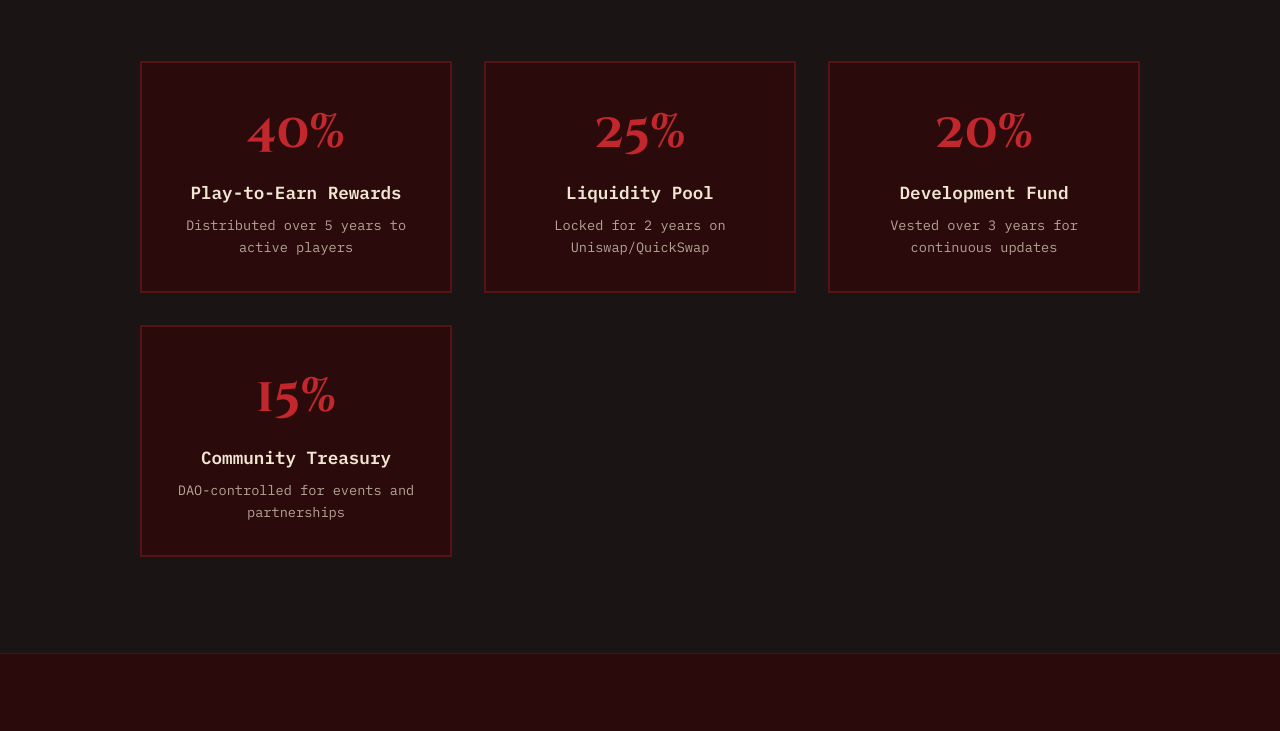
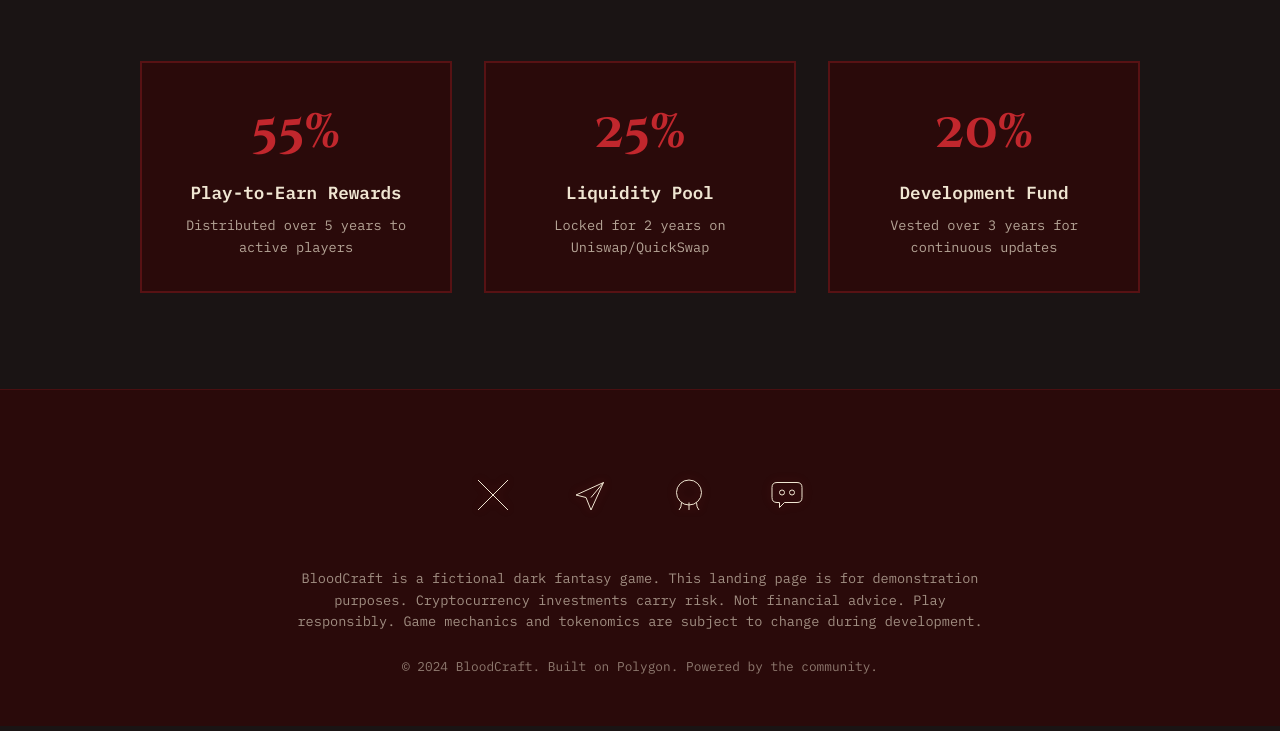
Before and after one commit to BloodCraft-game/Landing-Page, a website: page public/index.html in a window 1280 px wide. Shown: the part 5087-5818 px from the top of the page. Drawn offline with nearby package versions, Linux system fonts and the light colour scheme; no server answers.

Commit message:
Update index.html

```diff
--- a/public/index.html
+++ b/public/index.html
@@ -690,6 +690,7 @@
         }
 
         .toggle-switch {
+            text-align: center;
             display: inline-flex;
             background: var(--bg-card);
             border: 2px solid var(--accent);
@@ -1174,7 +1175,7 @@
         </div>
         <div class="tokenomics-grid">
             <div class="token-card">
-                <div class="token-percentage">40%</div>
+                <div class="token-percentage">55%</div>
                 <div class="token-label">Play-to-Earn Rewards</div>
                 <div class="token-desc">Distributed over 5 years to active players</div>
             </div>
@@ -1188,11 +1189,7 @@
                 <div class="token-label">Development Fund</div>
                 <div class="token-desc">Vested over 3 years for continuous updates</div>
             </div>
-            <div class="token-card">
-                <div class="token-percentage">15%</div>
-                <div class="token-label">Community Treasury</div>
-                <div class="token-desc">DAO-controlled for events and partnerships</div>
-            </div>
+
         </div>
     </section>
 
```
